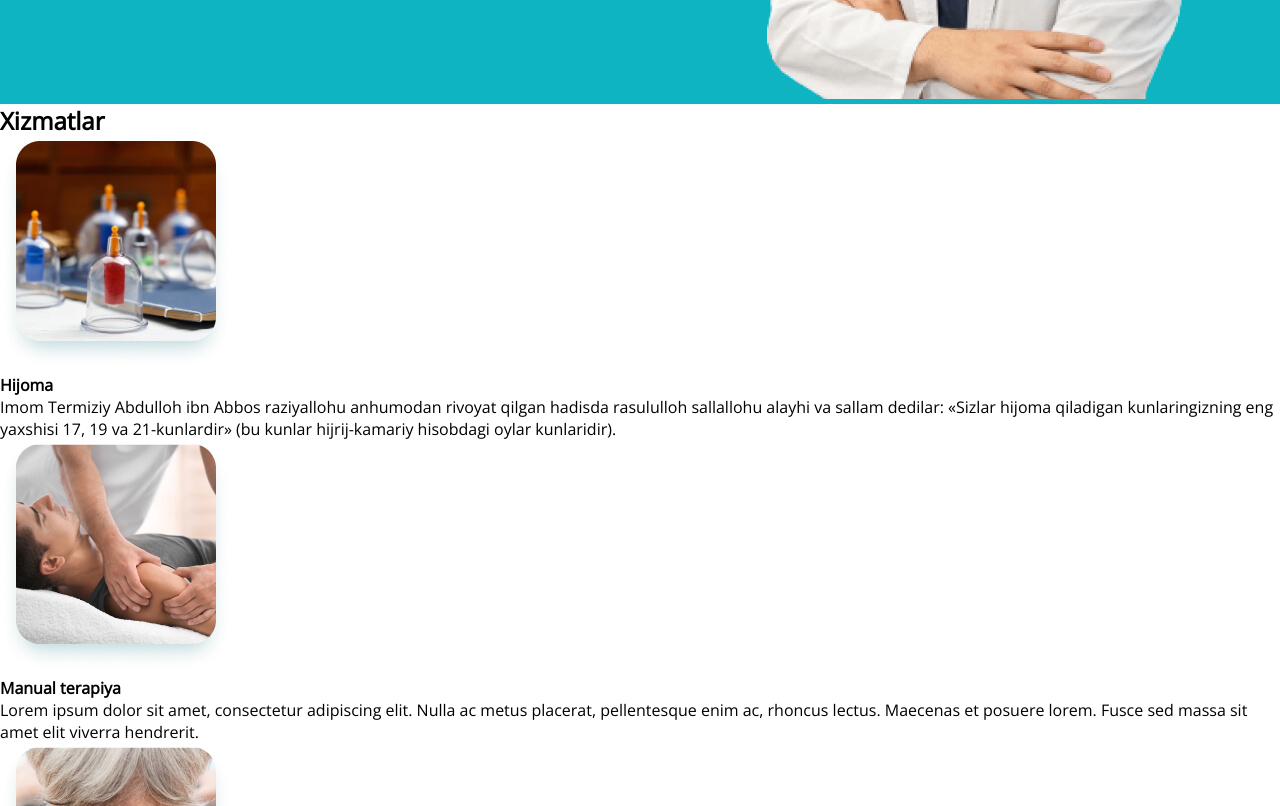
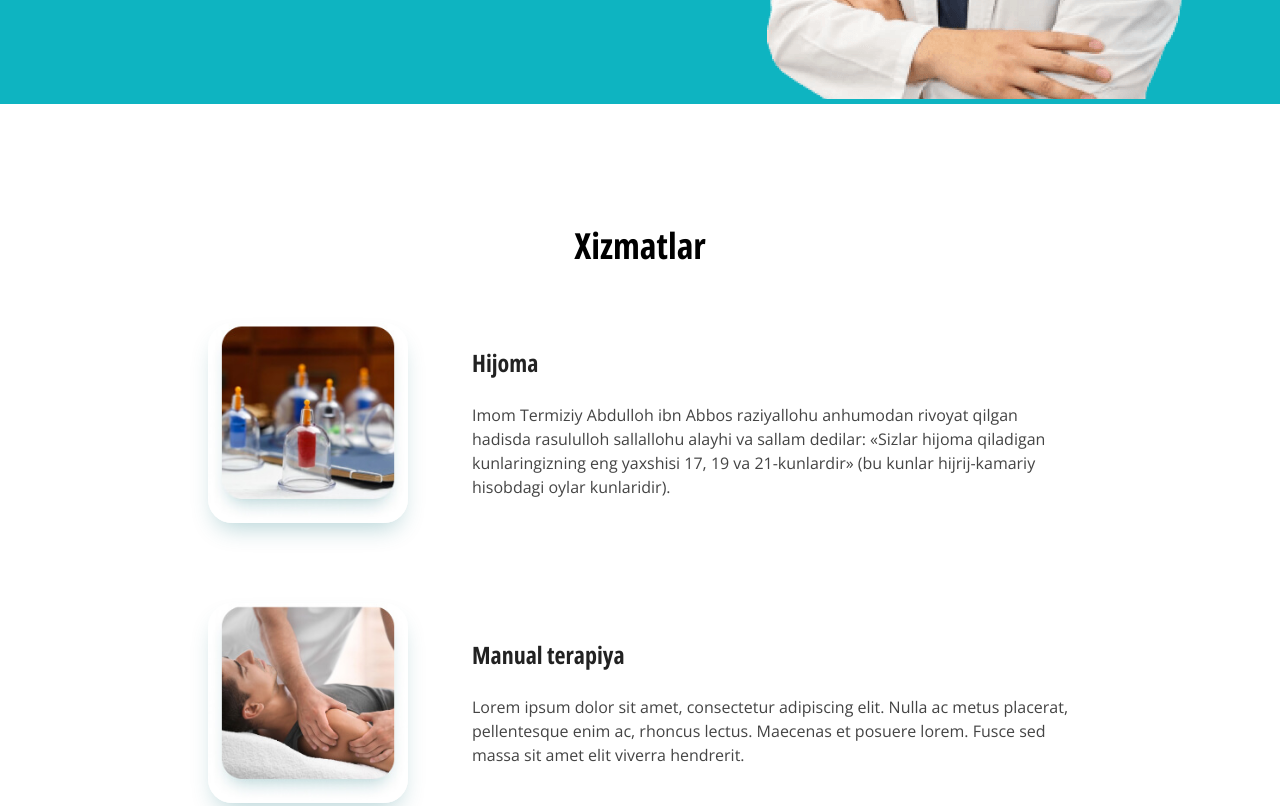
Before and after one commit to Ergashev95/ansor-med-landing-pange, a plain HTML site: page index.html in a window 1280 px wide. Shown: the part 533-1339 px from the top of the page. Drawn offline with Linux system fonts and the light colour scheme.

Commit message:
add service section styles

```diff
--- a/css/main.css
+++ b/css/main.css
@@ -172,20 +172,54 @@ body {
 /* SITE-MAIN */
   /* SERVICE */
   .service {
+    padding-top: 120px;
+    padding-bottom: 120px;
   }
   .service-content {
+    display: flex;
+    flex-direction: column;
+    align-items: center;
   }
   .service-title {
+    font-family: var(--opensansCondensed);
+    font-size: 36px;
+    font-weight: 700;
+    line-height: 120%;
+    margin-bottom: 56px;
   }
   .service-item {
+    max-width: 864px;
+    width: 100%;
+    display: flex;
+    align-items: center;
+    column-gap: 64px;
+    margin-bottom: 80px;
   }
   .service-item__img {
+    width: 200px;
+    height: 200px;
+    border-radius: 24px;
+    object-fit: cover;
+    box-shadow: 0px 12px 24px -8px rgba(0, 107, 116, 0.30);
+
   }
   .service-item__desc {
+    display: flex;
+    flex-direction: column;
+    row-gap: 24px;
   }
   .service-item__title {
+    color: #222;
+    font-size: 24px;
+    font-weight: 700;
+    font-family: var(--opensansCondensed);
   }
   .service-item__text {
+    color: #444;
+    font-size: 16px;
+    font-weight: 400;
+    font-family: var(--opensans);
+    line-height: 150%;
   }
   /* SERVICE */
 /* SITE-MAIN */
--- a/index.html
+++ b/index.html
@@ -87,6 +87,7 @@
                         <p class="service-item__text">Lorem ipsum dolor sit amet, consectetur adipiscing elit. Nulla ac metus placerat, pellentesque enim ac, rhoncus lectus. Maecenas et posuere lorem. Fusce sed massa sit amet elit viverra hendrerit.</p>
                     </div>
                 </div>
+                <a href="#!" class="service-btn all-btn">Qabulga yozilish</a>
             </div>
         </section>
     </main>
```
